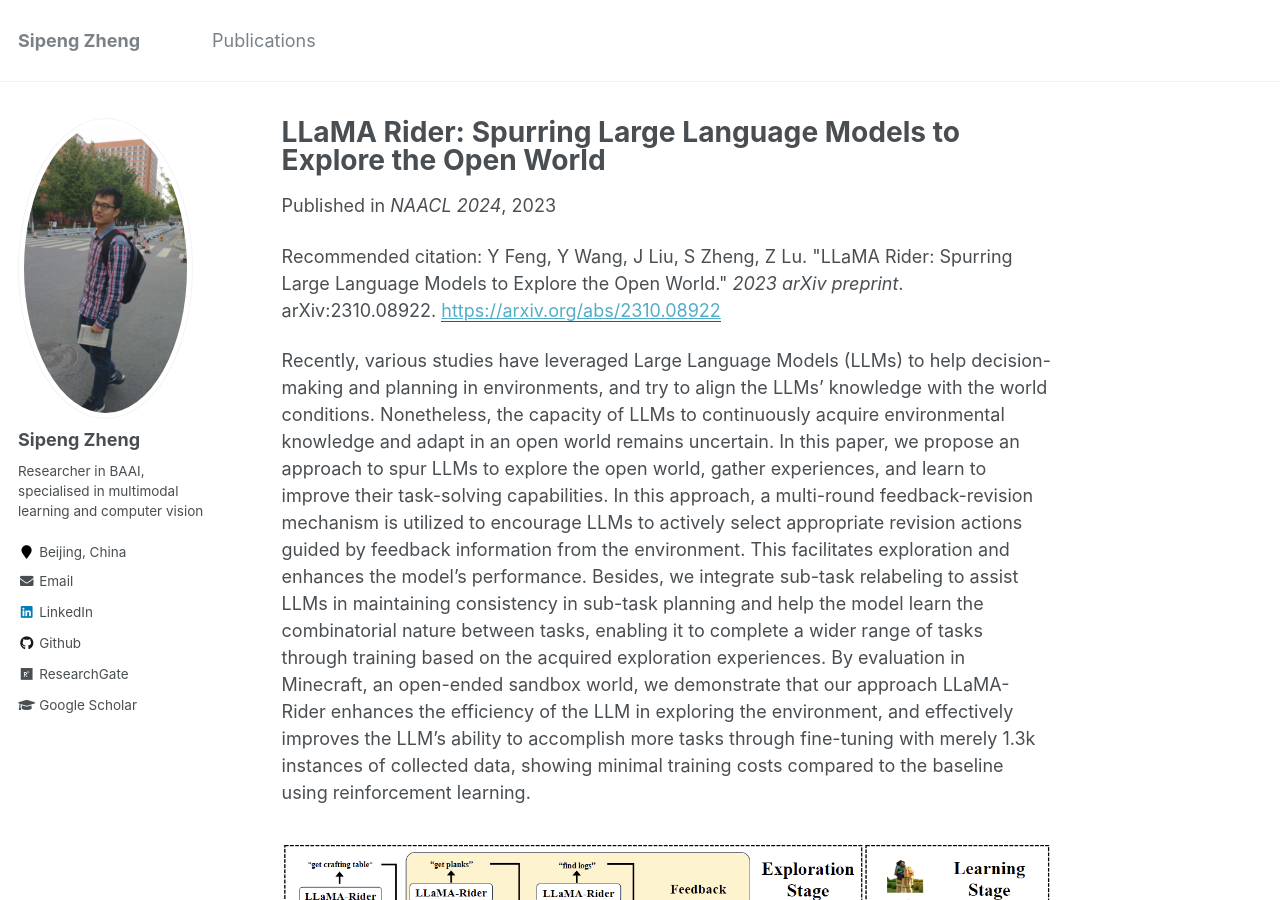
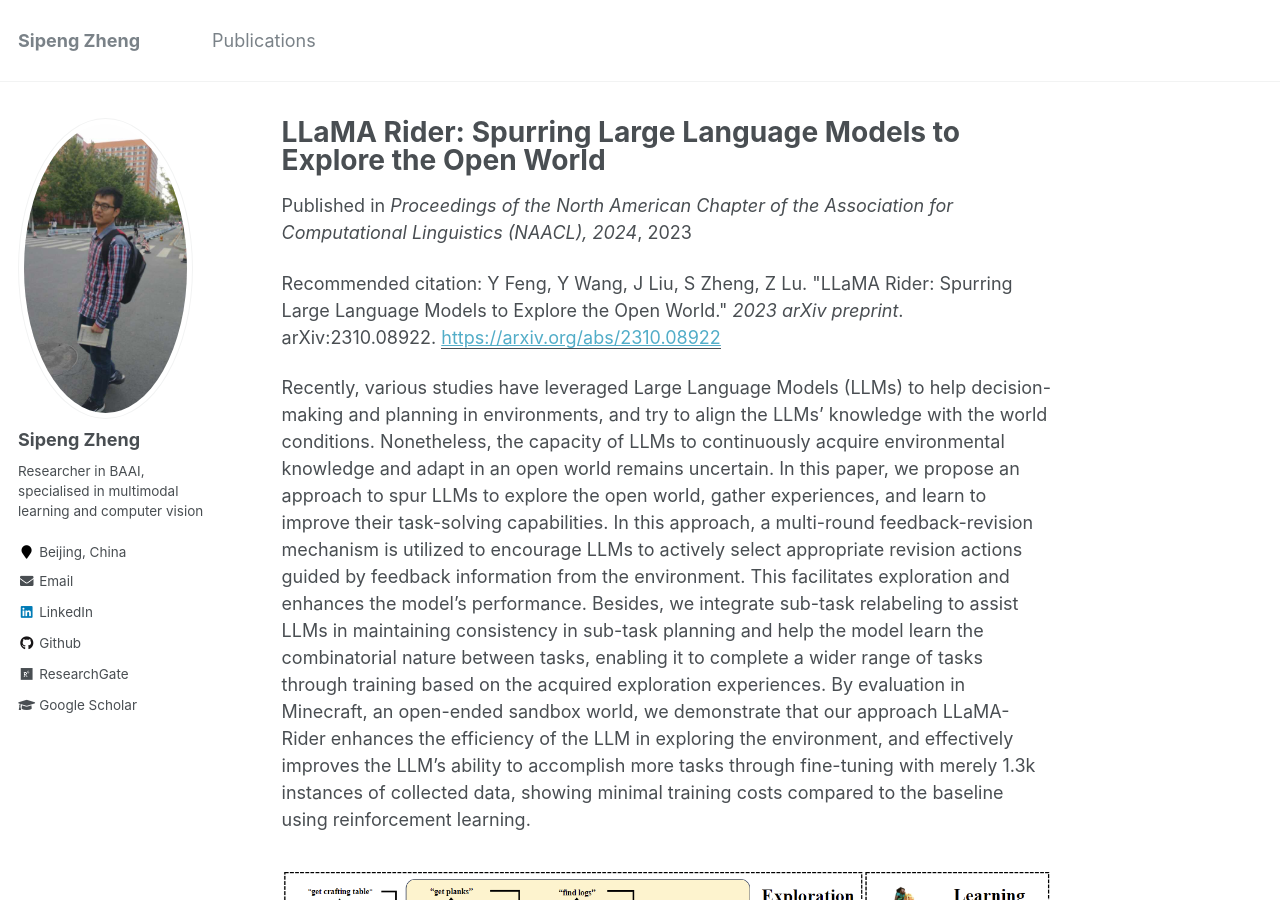
Before and after one commit to zhengsipeng/zhengsipeng.github.io, a Jekyll site: the page built from _publications/2023-11-paper-LLAMA-RIDER.md, in a window 1280 px wide and 900 px high. Built offline with Jekyll 4.4.1, drawn with Linux system fonts in a browser that asks for light colours.

Commit message:
Update 2023-11-paper-LLAMA-RIDER.md

```diff
--- a/_publications/2023-11-paper-LLAMA-RIDER.md
+++ b/_publications/2023-11-paper-LLAMA-RIDER.md
@@ -4,7 +4,7 @@ collection: publications
 permalink: /publication/2023-10-paper-LLAMA-RIDER
 excerpt: 'This paper proposes a self-driven framework for LLM-based agents in open worlds.'
 date: 2023-11-01
-venue: 'NAACL 2024'
+venue: 'Proceedings of the North American Chapter of the Association for Computational Linguistics (NAACL), 2024'
 paperurl: 'https://arxiv.org/abs/2310.08922'
 citation: 'Y Feng, Y Wang, J Liu, S Zheng, Z Lu. "LLaMA Rider: Spurring Large Language Models to Explore the Open World." <i>2023 arXiv preprint</i>. arXiv:2310.08922.'
 ---
```
